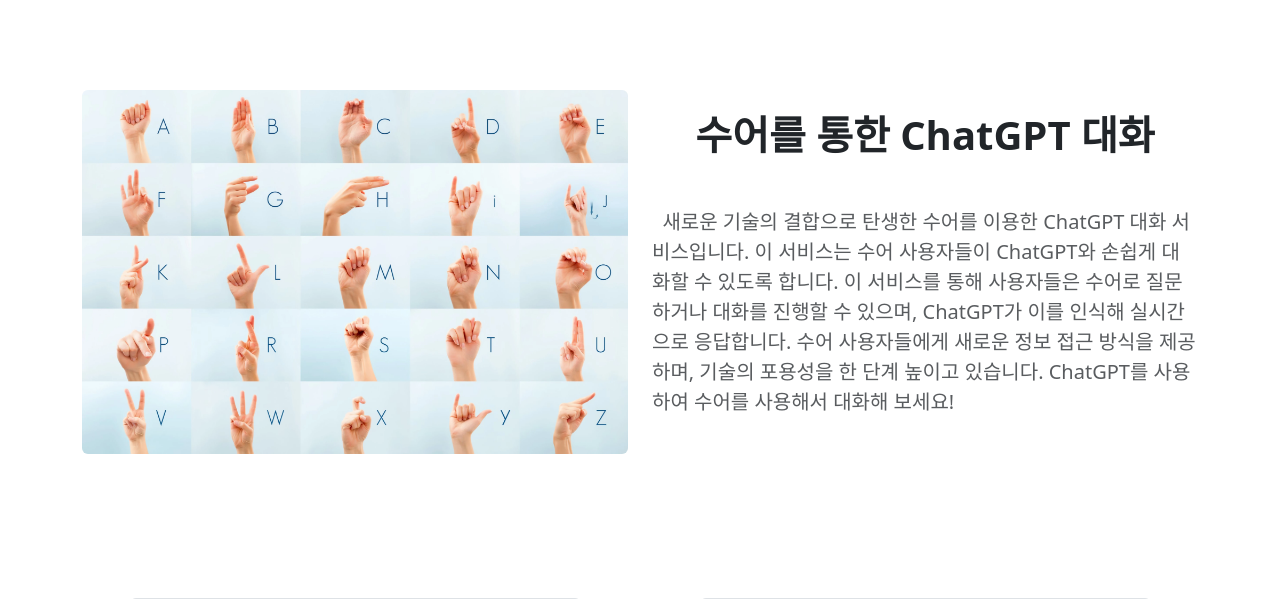
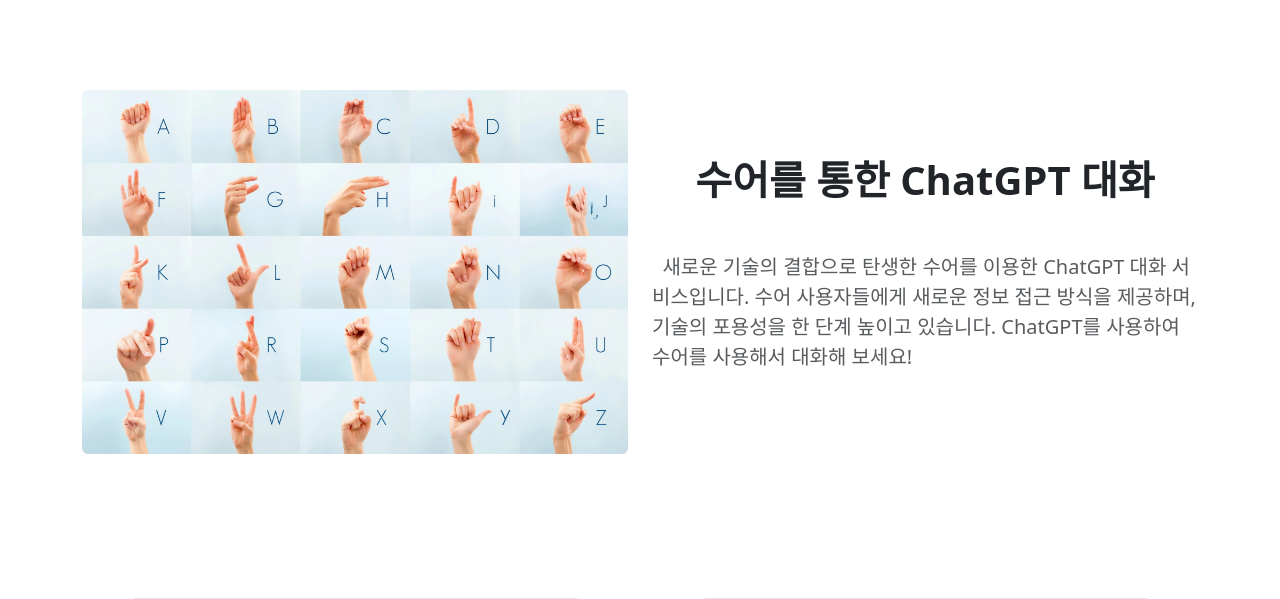
Before and after one commit to P-uyoung/KT_MP7, a Django app: page / in a window 1280 px wide. Shown: the part 62-661 px from the top of the page. Run offline with Django 4.2, Linux system fonts and the light colour scheme; parts of the project's set-up code (start-up, migrations or seed data) failed here and were passed over.

Commit message:
Complete index

```diff
--- a/templates/index.html
+++ b/templates/index.html
@@ -11,7 +11,7 @@
                 </div>
                 <div class="col-lg-6 col-md-8 mx-auto d-flex flex-column justify-content-center">
                     <h1 class="fw-bold text-center mb-5">수어를 통한 ChatGPT 대화</h1>
-                <p class="lead text-body-secondary">&nbsp;&nbsp;새로운 기술의 결합으로 탄생한 수어를 이용한 ChatGPT 대화 서비스입니다. 이 서비스는 수어 사용자들이 ChatGPT와 손쉽게 대화할 수 있도록 합니다. 이 서비스를 통해 사용자들은 수어로 질문하거나 대화를 진행할 수 있으며, ChatGPT가 이를 인식해 실시간으로 응답합니다. 수어 사용자들에게 새로운 정보 접근 방식을 제공하며, 기술의 포용성을 한 단계 높이고 있습니다. ChatGPT를 사용하여 수어를 사용해서 대화해 보세요!</p>
+                    <p class="lead text-body-secondary">&nbsp;&nbsp;새로운 기술의 결합으로 탄생한 수어를 이용한 ChatGPT 대화 서비스입니다. 수어 사용자들에게 새로운 정보 접근 방식을 제공하며, 기술의 포용성을 한 단계 높이고 있습니다. ChatGPT를 사용하여 수어를 사용해서 대화해 보세요!</p>
                 </div>
             </div>
         </section>
```
Lines whose indentation alone changed are shown as unchanged.
